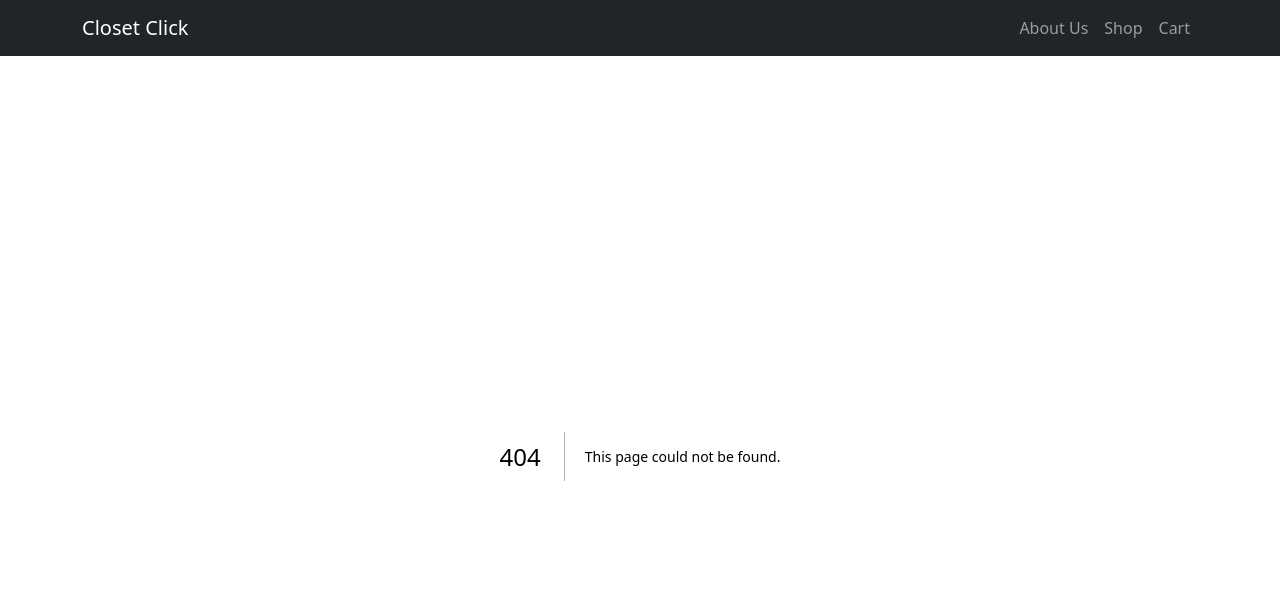
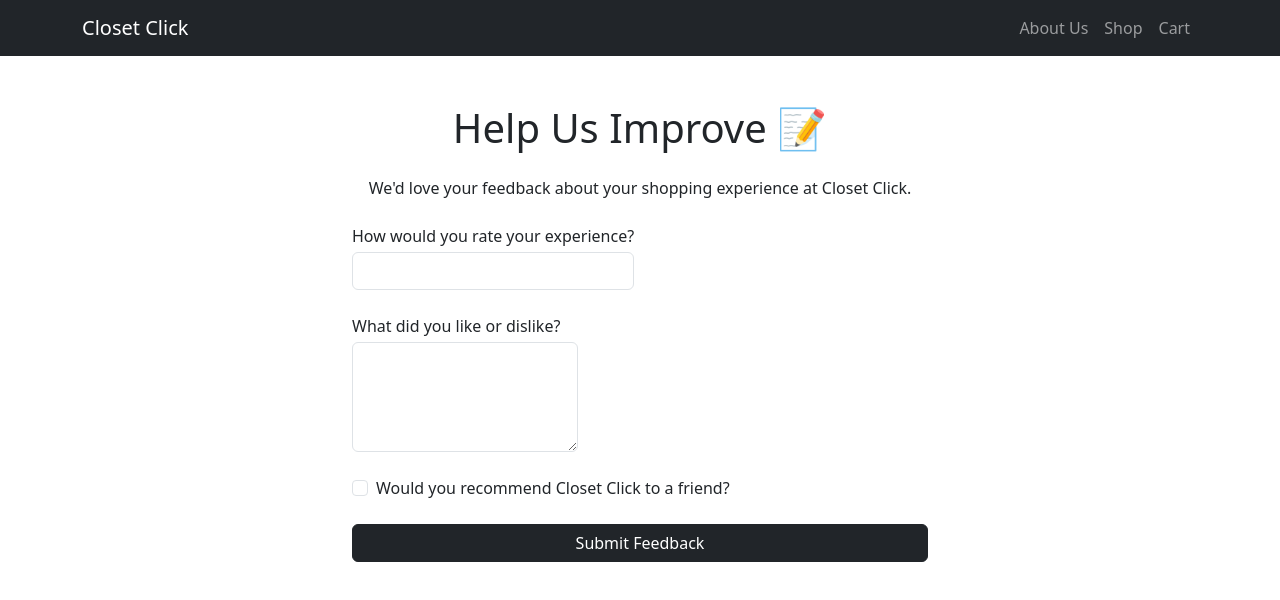
Before and after one commit to jasnphung/SEG3125-Assignment-4, a Next.js app in the folder ecommerce-site/: page /survey in a window 1280 px wide. Before the commit this address had no page. Shown: the top 600 px of the page. Built offline with nearby package versions, Linux system fonts and the light colour scheme.

Commit message:
adding survey page

```diff
--- /dev/null
+++ b/ecommerce-site/src/app/survey/page.tsx
@@ -0,0 +1,94 @@
+"use client";
+import { useState } from "react";
+
+export default function SurveyPage() {
+  const [submitted, setSubmitted] = useState(false);
+  const [form, setForm] = useState({
+    rating: "",
+    feedback: "",
+    recommend: false,
+  });
+
+  function handleChange(
+    e: React.ChangeEvent<HTMLInputElement | HTMLTextAreaElement>
+  ) {
+    const { name, value, type, checked } = e.target;
+    setForm((prev) => ({
+      ...prev,
+      [name]: type === "checkbox" ? checked : value,
+    }));
+  }
+
+  function handleSubmit(e: React.FormEvent) {
+    e.preventDefault();
+    console.log("Survey submitted:", form);
+    setSubmitted(true);
+  }
+
+  if (submitted) {
+    return (
+      <main className="container mt-5 text-center">
+        <h2>Thank you for your feedback! 💬</h2>
+        <p>We appreciate you helping Closet Click improve.</p>
+      </main>
+    );
+  }
+
+  return (
+    <main className="container mt-5" style={{ maxWidth: "600px" }}>
+      <h1 className="mb-4 text-center">Help Us Improve 📝</h1>
+      <p className="text-center mb-4">
+        We'd love your feedback about your shopping experience at Closet Click.
+      </p>
+      <form onSubmit={handleSubmit}>
+        <div className="mb-3">
+          <label className="form-label">
+            How would you rate your experience?
+            <input
+              type="number"
+              className="form-control mt-1"
+              name="rating"
+              min="1"
+              max="5"
+              value={form.rating}
+              onChange={handleChange}
+              required
+            />
+          </label>
+        </div>
+
+        <div className="mb-3">
+          <label className="form-label">
+            What did you like or dislike?
+            <textarea
+              className="form-control mt-1"
+              name="feedback"
+              rows={4}
+              value={form.feedback}
+              onChange={handleChange}
+              required
+            />
+          </label>
+        </div>
+
+        <div className="form-check mb-4">
+          <input
+            className="form-check-input"
+            type="checkbox"
+            name="recommend"
+            id="recommend"
+            checked={form.recommend}
+            onChange={handleChange}
+          />
+          <label className="form-check-label" htmlFor="recommend">
+            Would you recommend Closet Click to a friend?
+          </label>
+        </div>
+
+        <button type="submit" className="btn btn-dark w-100">
+          Submit Feedback
+        </button>
+      </form>
+    </main>
+  );
+}
```
